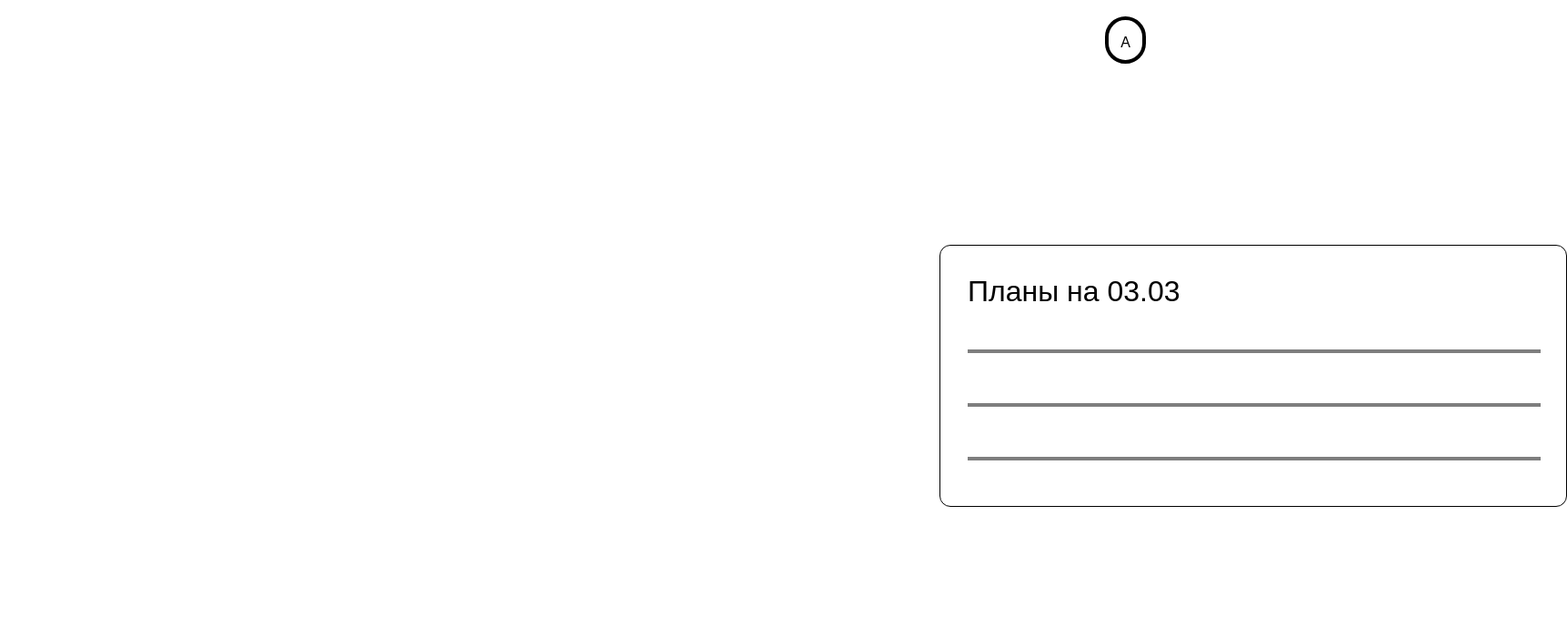
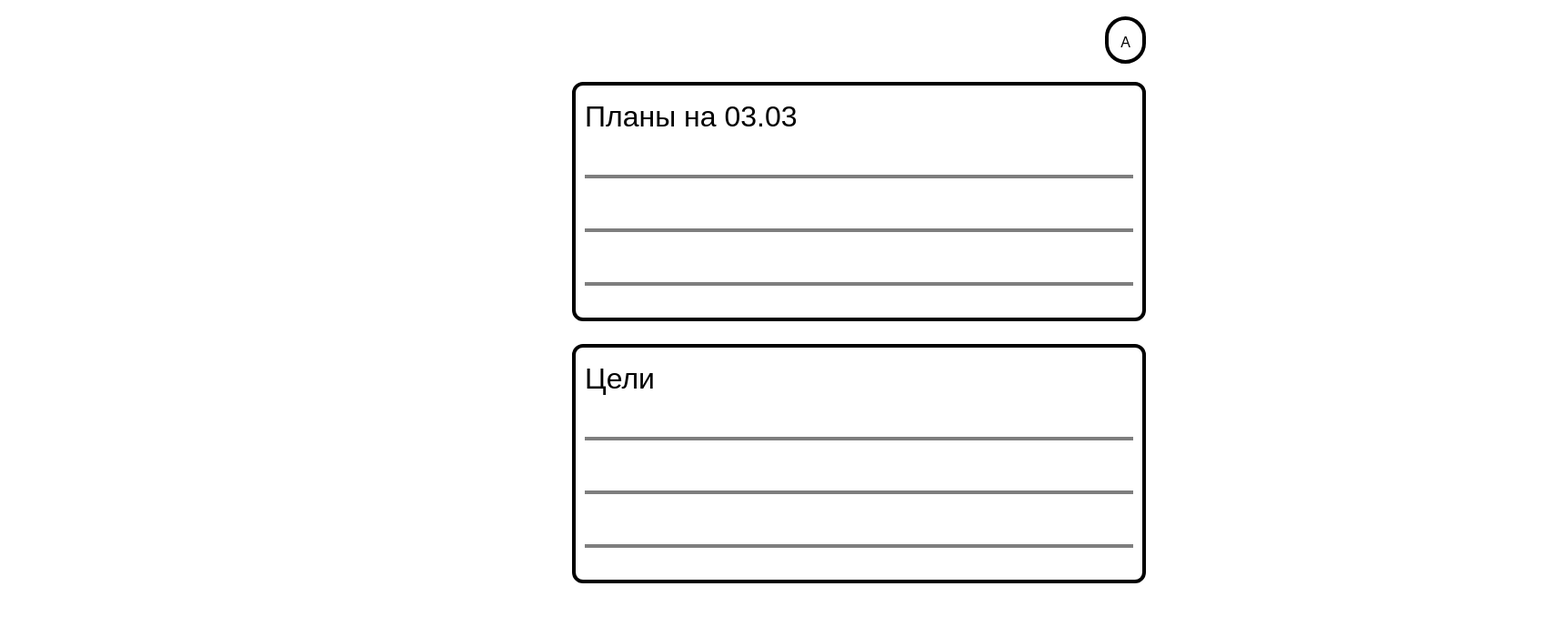
Before and after one commit to kleprer/diary, a Next.js app: page /calendar in a window 1280 px wide. Shown: the top 700 px of the page at 91% size, 1723 px wide, since content can reach past the window. Built offline with nearby package versions, Linux system fonts and the light colour scheme; a web font is replaced by a local one.

Commit message:
fixed styling issues for goals and plans

```diff
--- /dev/null
+++ b/components/Input.jsx
@@ -0,0 +1,16 @@
+import React from 'react'
+
+const Input = () => {
+  return (
+    <div>
+        <input className='focus:outline-none text-[20px] text-black
+    opacity-[50%] w-full border-b-4 border-black mt-[10px] mb-[25px]'></input>
+    <input className='focus:outline-none text-[20px] text-black
+    opacity-[50%] w-full border-b-4 border-black  mb-[25px]'></input>
+    <input className='focus:outline-none text-[20px] text-black
+    opacity-[50%] w-full border-b-4 border-black  mb-[25px]'></input>
+    </div>
+  )
+}
+
+export default Input;
--- a/components/PG.jsx
+++ b/components/PG.jsx
@@ -1,30 +1,24 @@
 import React from "react";
+import Input from "./Input";
 
 
 
 const PG = () => {
     return(
-        <div>
-            <div className="w-[690px] h-[288px] border border-black border-5 rounded-xl mt-[189px] mb-[523px] mr-[173px] ml-[1033px] ">
-                <div className="flex-none w-[631px] ml-[30px]">
-                    <h2 className="text-[32px] pt-[26px]">
-                        Планы на 03.03
-                    </h2>
-                    <input className='focus:outline-none text-[20px] text-black opacity-[50%] w-[630.01px] border-b-4 border-black mt-[10px]'></input>
-                    <input className='focus:outline-none text-[20px] text-black opacity-[50%] w-[630.01px] border-b-4 border-black mt-[25px]'></input>
-                    <input className='focus:outline-none text-[20px] text-black opacity-[50%] w-[630.01px] border-b-4 border-black mt-[25px]'></input>
-                </div>
-           </div>
-
-            <div className='w-[690px] h-[288px] border border-black border-5 rounded-xl mt-[39px] mb-[196px] ml-[1033px] '>
-                <div className='flex-none w-[631px] ml-[30px]'>
-                    <h2 className='text-[32px] pt-[26px]'>
-                        Цели
-                    </h2>
-                    <input className='focus:outline-none text-[20px] text-black opacity-[50%] w-[630.01px] border-b-4 border-black mt-[10px] type="text"'></input>
-                    <input className='focus:outline-none text-[20px] text-black opacity-[50%] w-[630.01px] border-b-4 border-black mt-[25px] type="text"'></input>
-                    <input className='focus:outline-none text-[20px] text-black opacity-[50%] w-[630.01px] border-b-4 border-black mt-[25px] type="text"'></input>
-                </div>
+        <div className="flex flex-col gap-[25px] items-end w-full
+        pl-[20px] pr-[20px] pt-[10px] h-[288px]">
+            <div className="w-[631px] ml-[30px] border-black border-4
+            rounded-xl p-[10px]">
+                <h2 className="text-[32px]">
+                    Планы на 03.03
+                </h2>
+                <Input />
+            </div>
+            <div className='w-[631px] ml-[30px] border-black border-4 rounded-xl p-[10px] '>
+                <h2 className='text-[32px]'>
+                    Цели
+                </h2>
+                <Input />
             </div>
         </div>
     )
```
